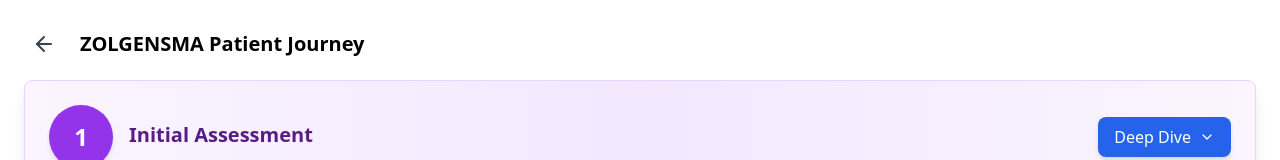
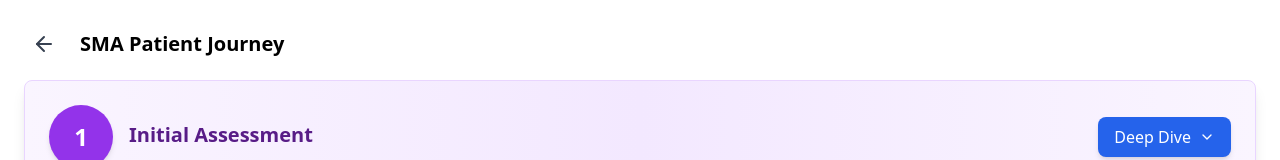
Before and after one commit to Bennybas/sma_pj_v2, a React (Create React App) app: page / in a window 1280 px wide. Shown: the top 160 px of the page. Built offline with nearby package versions, Linux system fonts and the light colour scheme.

Commit message:
Update AlzheimersJourneyFlow.jsx

```diff
--- a/src/components/AlzheimersJourneyFlow/AlzheimersJourneyFlow.jsx
+++ b/src/components/AlzheimersJourneyFlow/AlzheimersJourneyFlow.jsx
@@ -22,7 +22,7 @@
         >
           <ArrowLeft className="text-gray-700 w-6 h-6" />
         </button>
-        <h1 className="text-xl font-bold ml-4">ZOLGENSMA Patient Journey</h1>
+        <h1 className="text-xl font-bold ml-4">SMA Patient Journey</h1>
       </div>
 
       <div className="space-y-12">
```
